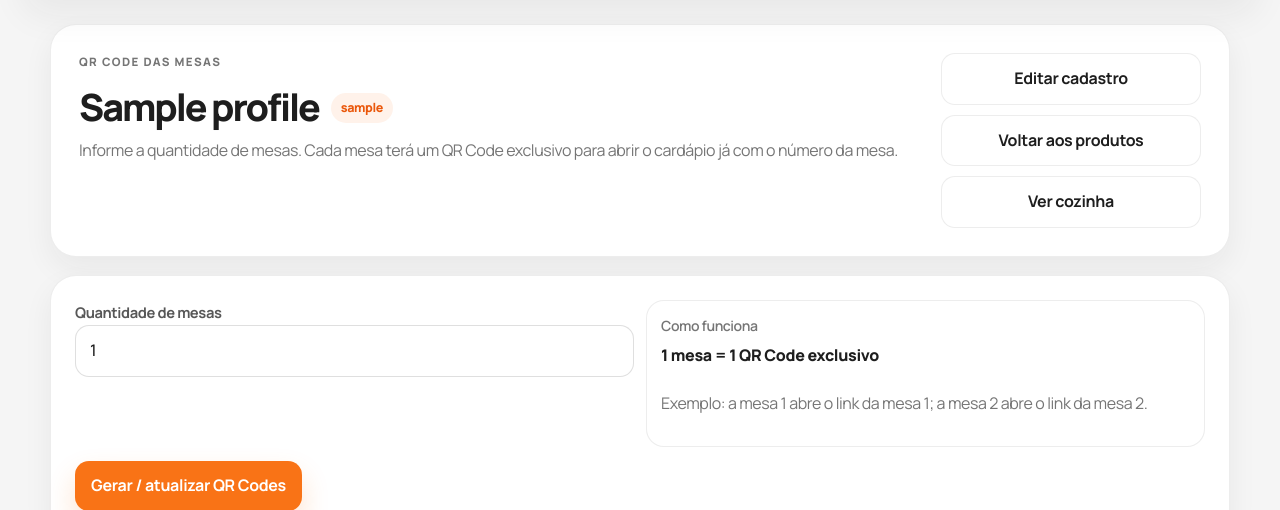
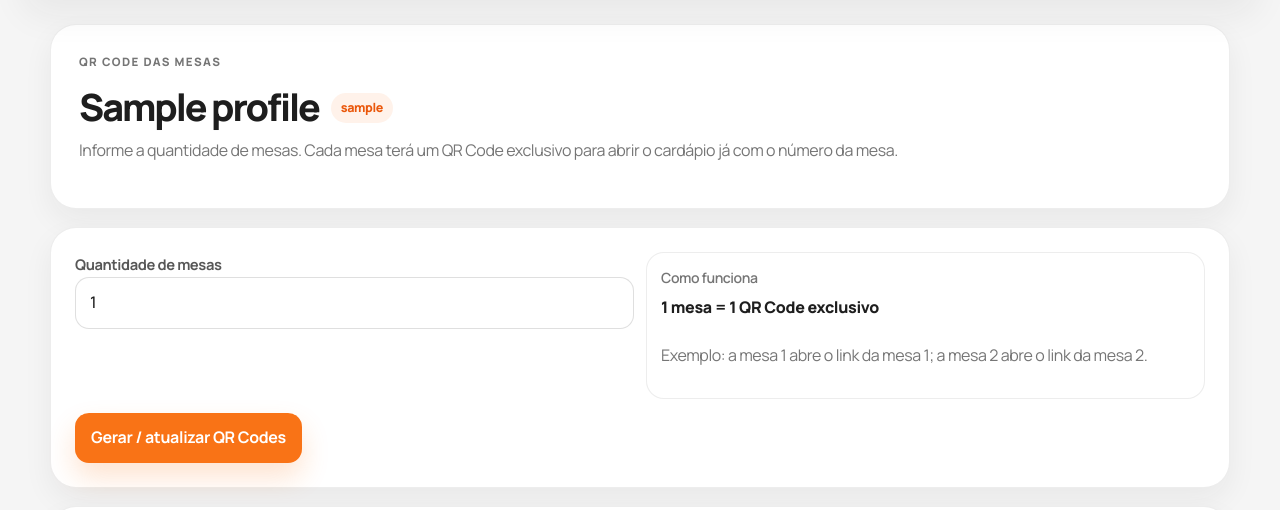
Before and after one commit to camisagilberto/restaurante_homolog, a Flask app: template app/templates/client/tables_setup.html in a window 1280 px wide. Shown: the part 94-604 px from the top of the page. Run offline with Flask 3, Linux system fonts and the light colour scheme; the template is opened without the code that fills it: most values are stand-ins (such as "Sample title", 1, 10 or a date in 2020).

Commit message:
Update tables_setup.html

```diff
--- a/app/templates/client/tables_setup.html
+++ b/app/templates/client/tables_setup.html
@@ -11,12 +11,6 @@
     <p class="muted">
       Informe a quantidade de mesas. Cada mesa terá um QR Code exclusivo para abrir o cardápio já com o número da mesa.
     </p>
-  </div>
-
-  <div class="hero-actions">
-    <a class="btn btn-secondary" href="{{ url_for('client.profile') }}">Editar cadastro</a>
-    <a class="btn btn-secondary" href="{{ url_for('admin.products') }}">Voltar aos produtos</a>
-    <a class="btn btn-secondary" href="{{ url_for('kitchen.orders') }}">Ver cozinha</a>
   </div>
 </section>
 
```
